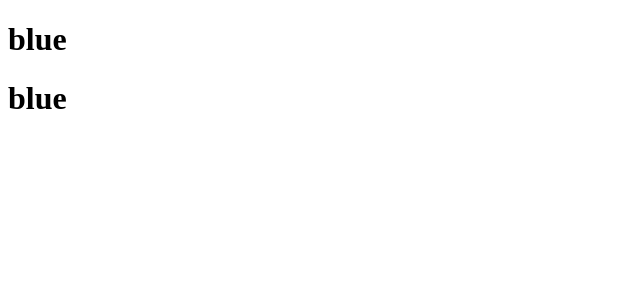
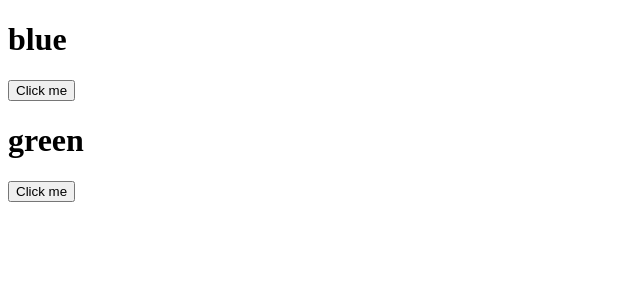
Before and after one commit to SoumavaBanerjee/react-typescript, a React (Create React App) app: page / in a window 1280 px wide. Shown: the top 300 px of the page, without its empty margins (0-640 px from the left). Built offline with nearby package versions, Linux system fonts and the light colour scheme.

Commit message:
react.FC components and children props

```diff
--- a/src/Props/child.tsx
+++ b/src/Props/child.tsx
@@ -3,15 +3,27 @@
 
 interface styleProps {
   color: string;
+  onclick: () => void;
 }
 
 // props using interfaces.
-export const Child = ({ color }: styleProps) => {
-  return <h1>{color}</h1>;
+export const Child = ({ color, onclick }: styleProps) => {
+  return (
+    <div>
+      <h1>{color}</h1>
+      <button onClick={onclick}> Click me </button>
+    </div>
+  );
 };
 
-//  it explicitly tells TS that the function's returning a REACT Component.
-export const ChildFC: React.FC<styleProps> = ({ color }) => {
-  return <h1>{color}</h1>;
+//  it explicitly tells TS that the function's returning a REACT Component. IT also support children props
+// by default
+export const ChildFC: React.FC<styleProps> = ({ color, onclick }) => {
+  return (
+    <div>
+      <h1>{color}</h1>
+      <button onClick={onclick}> Click me </button>
+    </div>
+  );
 };
 ChildFC.displayName = "RenamedChildFC";
--- a/src/Props/parent.tsx
+++ b/src/Props/parent.tsx
@@ -3,8 +3,21 @@ import { Child, ChildFC } from "./child";
 const parent = () => {
   return (
     <div>
-      <Child color="blue" />
-      <ChildFC color="blue" />
+      <Child
+        color="blue"
+        onclick={() => {
+          console.log("onclick");
+        }}
+      />
+
+      <ChildFC
+        color="green"
+        onclick={() => {
+          console.log(+1);
+        }}
+      >
+        hello
+      </ChildFC>
     </div>
   );
 };
```
